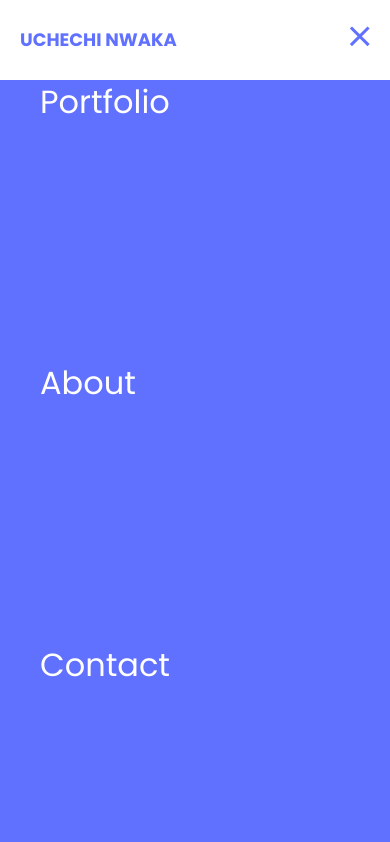
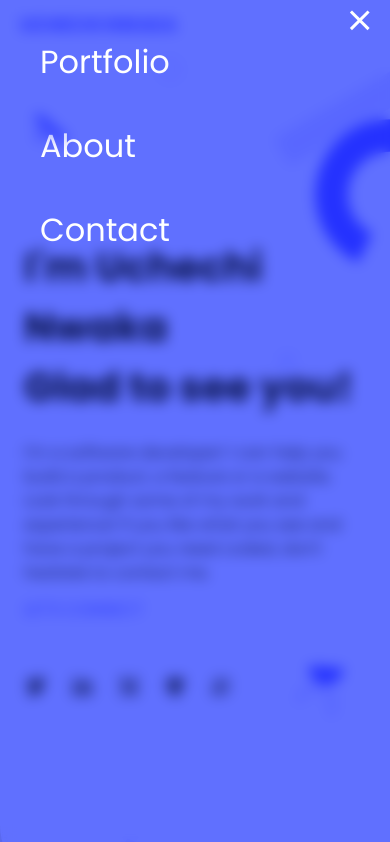
Before and after one commit to uchexm/Portfolio, a website: page index.html in a window 390 px wide. Both pictures are taken after a click on the element 359 px from the left and 36 px from the top of the page. Shown: the top 842 px of the page. Drawn offline with nearby package versions, Linux system fonts and the light colour scheme.

Commit message:
Fixed linter errors

```diff
--- a/app.js
+++ b/app.js
@@ -1,8 +1,12 @@
+const menu = document.querySelector('#mobile-menu');
+const menuItem = document.querySelector('.nav-menu');
 
-const menu = document.querySelector("#mobile-menu");
-const menuItem = document.querySelector(".nav-menu");
+menu.addEventListener('click', () => {
+  menu.classList.toggle('is-active');
+  menuItem.classList.toggle('active');
+});
 
-menu.addEventListener("click", function() {
-  menu.classList.toggle("is-active");
-  menuItem.classList.toggle("active");
-})
+menuItem.addEventListener('click', () => {
+  menu.classList.toggle('is-active');
+  menuItem.classList.toggle('active');
+});
--- a/index.html
+++ b/index.html
@@ -17,8 +17,7 @@
   </head>
   <body>
     <header class="nav-container">
-      <nav class="navbar">
-         <h1 id="logo">UCHECHI NWAKA</h1>
+      <div class="mobile-menu-container">
         <div class="menu-toggle" id="mobile-menu">
           <span class="bar"></span>
           <span class="bar"></span>
@@ -29,6 +28,9 @@
             <li><a class="menuItem" href="#about">About</a></li>
             <li><a class="menuItem" href="#contact">Contact</a></li>
           </ul>
+       </div>
+      <nav class="navbar">
+         <h1 id="logo">UCHECHI NWAKA</h1>
          <ul class="desktop-menu">
           <li><a class="menuItem1" href="#portfolio">Portfolio</a></li>
           <li><a class="menuItem1" href="#about">About</a></li>
--- a/package.json
+++ b/package.json
@@ -18,6 +18,10 @@
   },
   "homepage": "https://github.com/uchexm/New-Portfolio#readme",
   "devDependencies": {
+    "babel-eslint": "^10.1.0",
+    "eslint": "^7.32.0",
+    "eslint-config-airbnb-base": "^14.2.1",
+    "eslint-plugin-import": "^2.26.0",
     "hint": "^7.1.3",
     "stylelint": "^13.13.1",
     "stylelint-config-standard": "^21.0.0",
--- a/style.css
+++ b/style.css
@@ -1,3 +1,8 @@
+html {
+  scroll-behavior: smooth;
+  text-decoration: none;
+}
+
 * {
   box-sizing: border-box;
 }
@@ -7,89 +12,6 @@ body {
   padding: 0;
   background-color: #e5e5e5;
   font-family: "Poppins", sans-serif;
-}
-
-/* Toolbar
-.toolbar {
-  display: flex;
-  justify-content: space-between;
-  padding: 14px 24px 14px 24px;
-  background-color: #fff;
-}
-
-.logo {
-  color: #6070ff;
-  font-size: 18px;
-  font-weight: 700;
-  text-decoration: none;
-}
-
-.nav-menu {
-  display: flex;
-  align-items: center;
-  justify-content: space-around;
-
-}
-
-.toggle {
-  width: 18px;
-  height: 12px;
-  margin-top: 10px;
-}
-
-.nav-menu ul {
-  list-style: none;
-  justify-content: space-between;
-  gap: 52px;
-}
-
-.toggle {
-  cursor: pointer;
-}
-.toggle {
-  order: 1;
-}
-
-.toggle1 {
-  width: 18px;
-  height: 12px;
-  margin-top: 10px;
-  cursor: pointer;
-  display: non;
-}
-
-.nav-menu a.active {
-  display: block;
-}
-
-.toggle1.active {
-  display: block;
-}
-
-.toggle.active {
-  display: block;
-}
-
-.nav-menu a {
-  text-decoration: none;
-  font-weight: 500;
-  font-size: 15px;
-  line-height: 20px;
-  color: black;
-  display: none;
-  align-items: center;
-  line-height: 90px;
-  padding-right: 100px;
-  /*position: absolute;
-  left: 0;
-  top: 0;
-  background-color: #2230d2;
-  width: 100%;
-  height: 100vh;
-}
-
-.nav-menu a:hover {
-  color: #6070ff;
 }
 
 /* Headline */
@@ -103,12 +25,10 @@ body {
   display: flex;
   grid-template-columns: 0.2fr auto 1fr;
   align-items: center;
-  height: 80px;
   width: 100%;
-  max-width: 1720px;
-  margin: 0 auto;
 }
-#logo{
+
+#logo {
   font-style: normal;
   font-weight: 700;
   font-size: 18px;
@@ -119,29 +39,42 @@ body {
   display: flex;
   align-items: center;
   text-align: center;
-  color: #6070FF;
+  color: #6070ff;
 }
 
 .nav-menu {
-  display: grid;
-  grid-template-columns: auto;
+  display: flex;
   list-style: none;
   width: 100%;
   height: 100vh;
   justify-self: end;
   margin: 0;
   position: absolute;
-  top: 80px;
   left: -100%;
   opacity: 0;
   transition: all 0.5s ease;
 }
+
+.nav-menu,
+li {
+  margin-top: 40px;
+  top: -40px;
+}
+
 .menuItem {
   color: white;
   text-decoration: none;
+  font-size: 32px;
+  font-weight: 400;
+  line-height: 44px;
+  letter-spacing: 0;
+  text-align: left;
+  width: 100%;
 }
+
 .menuItem:hover {
-  transition: all 0.2s ease-in-out;
+  color: white;
+  transition: all 0.4s ease-out;
 }
 
 .menu-toggle .bar {
@@ -149,60 +82,51 @@ body {
   height: 3px;
   margin: 5px auto;
   transition: all 0.3s ease-in-out;
-  background: #6070FF;
+  background: #6070ff;
+  display: block;
+  cursor: pointer;
 }
- .nav-menu.active {
-  background: #6070FF;
+
+.nav-menu.active {
+  display: flex;
+  flex-direction: column;
+  mix-blend-mode: multiply;
+  background: #6070ff;
   left: 0;
   opacity: 1;
   transition: all 0.5s ease;
   backdrop-filter: blur(7px);
+}
 
- }
- .desktop-menu {
+.desktop-menu {
   display: none;
+}
 
- }
-
- .menuItem {
-  font-size: 32px;
-  font-weight: 400;
-  line-height: 44px;
-  letter-spacing: 0em;
-  text-align: left;
-  width: 100%;
- }
-
- .menuItem:hover {
-  color: white;
-  transition: all 0.4s ease-out;
- }
-
- #mobile-menu {
+#mobile-menu {
+  z-index: 100;
   position: absolute;
-  top: 20%;
+  top: 0;
   right: 5%;
   transform: translate(5%, 20%);
- }
- .menu-toggle .bar {
-  display: block;
+}
+
+.menu-toggle:hover {
   cursor: pointer;
- }
- .menu-toggle:hover{
-  cursor: pointer;
- }
+}
 
- #mobile-menu.is-active .bar:nth-child(2) {
+#mobile-menu.is-active .bar:nth-child(2) {
   opacity: 0;
- }
+}
 
- #mobile-menu.is-active .bar:nth-child(1) {
+#mobile-menu.is-active .bar:nth-child(1) {
   transform: translateY(8px) rotate(45deg);
- }
+  background-color: white;
+}
 
- #mobile-menu.is-active .bar:nth-child(3) {
+#mobile-menu.is-active .bar:nth-child(3) {
   transform: translateY(-8px) rotate(-45deg);
- }
+  background-color: white;
+}
 
 .headline {
   background-color: #fff;
@@ -227,7 +151,7 @@ body {
   margin-top: 0;
 }
 
-/*.headline h1 span {
+/* .headline h1 span {
   position: relative;
   display: inline-block;
   animation-name: bounce;
@@ -259,7 +183,7 @@ body {
 
 .headline h1 span:nth-child(8) {
   animation-delay: 1.6s;
-}*/
+} */
 
 @keyframes bounce {
   0%,
@@ -620,16 +544,6 @@ textarea::placeholder {
     display: none;
   }
 
-  /*.nav-menu {
-    display: flex;
-    list-style: none;
-    margin: 0;
-    top: 80px;
-    opacity: 1;
-    transition: all 0.5s ease;
-  }
-
-
   /* Change headline */
   .desktop-menu {
     position: absolute;
@@ -637,8 +551,12 @@ textarea::placeholder {
     right: 24px;
     list-style: none;
     gap: 30px;
-   text-decoration: none;
+    text-decoration: none;
     color: #344563;
+  }
+
+  .desktop-menu a {
+    text-decoration: none;
   }
 
   .headline {
@@ -748,7 +666,7 @@ textarea::placeholder {
   }
 }
 
-/*.menu-toggle .bar {
+/* .menu-toggle .bar {
   transition: all 0.3s ease-in-out;
 }
 
@@ -762,4 +680,4 @@ opacity: 0;
 
 #mobile-menu.is-active .bar:nth-child(3) {
   transform: translateY(-8px) rotate(-45deg);
-}
+} */
```
Also changed, not shown: .eslintrc.json (added), 1 other file. Lines whose indentation alone changed are shown as unchanged.
